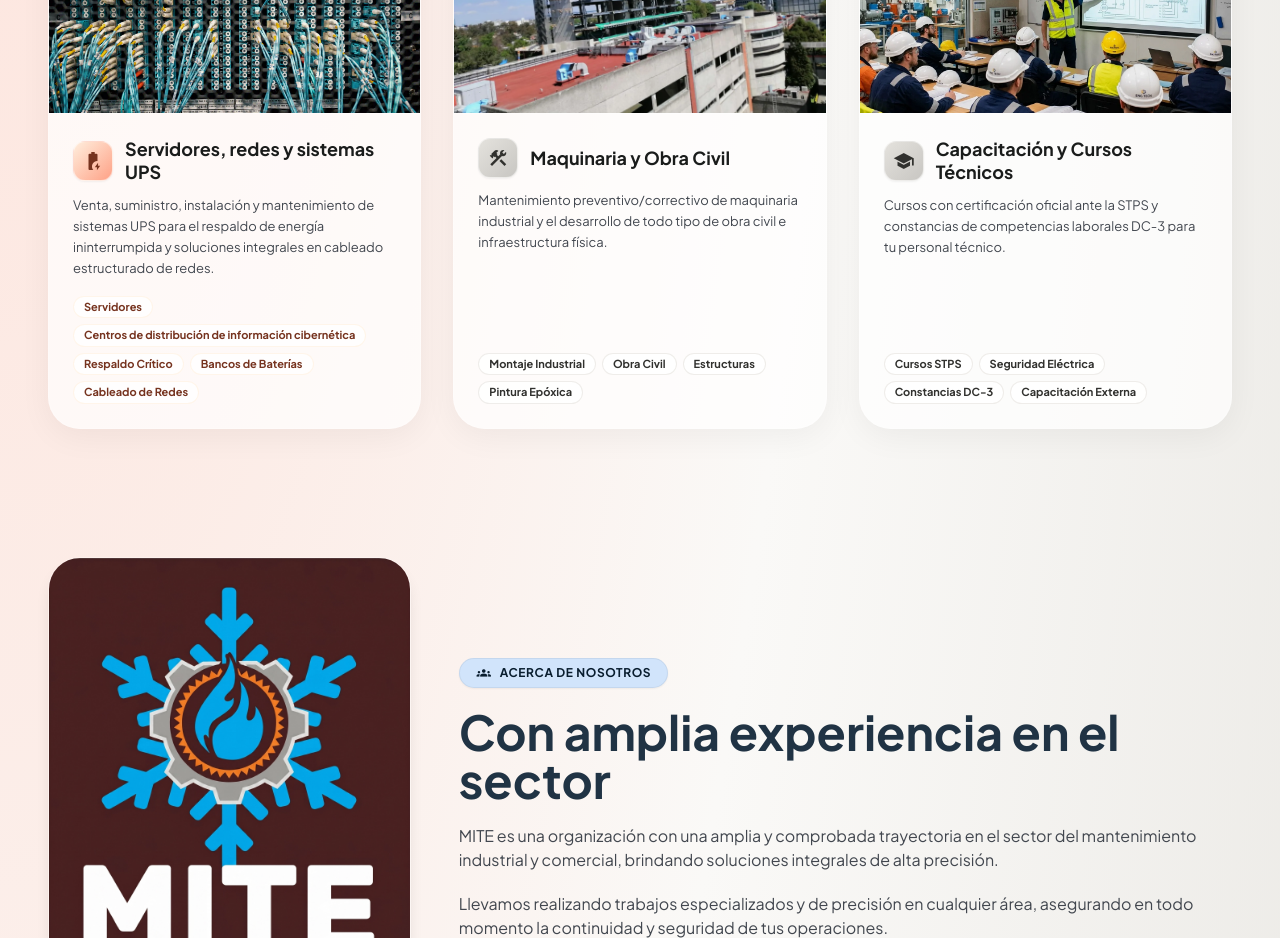
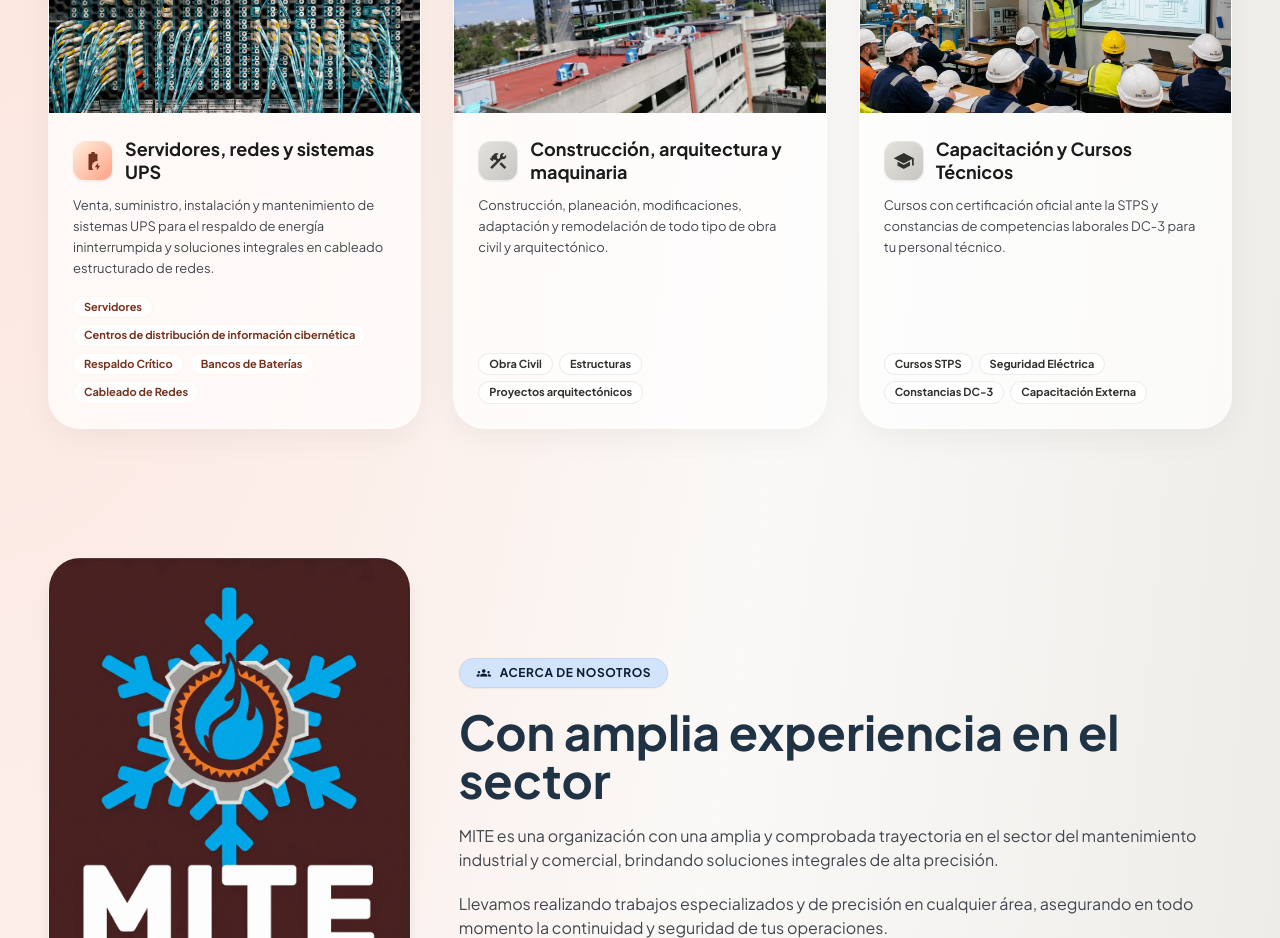
Before and after one commit to irvingm45/mite-page, a React (Vite) app: page / in a window 1280 px wide. Shown: the part 1700-2638 px from the top of the page. Built offline with nearby package versions, Linux system fonts and the light colour scheme.

Commit message:
fix: modificacion de la tarjeta de obra civil

```diff
--- a/src/App.tsx
+++ b/src/App.tsx
@@ -411,14 +411,14 @@ export default function App() {
                     <div className="w-10 h-10 bg-gradient-to-br from-[#e4e2dd] to-[#c8c6c2] rounded-xl flex items-center justify-center text-[#31312e] border border-white/50 shadow-sm shrink-0">
                       <span className="material-symbols-outlined text-[22px] icon-fill">construction</span>
                     </div>
-                    <h3 className="font-headline-sm text-[16px] md:text-[18px] text-on-surface font-bold leading-tight">Maquinaria y Obra Civil</h3>
+                    <h3 className="font-headline-sm text-[16px] md:text-[18px] text-on-surface font-bold leading-tight">Construcción, arquitectura y maquinaria</h3>
                   </div>
                   <p className="font-body-sm text-[12px] md:text-[13px] text-on-surface-variant leading-relaxed mb-4">
-                    Mantenimiento preventivo/correctivo de maquinaria industrial y el desarrollo de todo tipo de obra civil e infraestructura física.
+                    Construcción, planeación, modificaciones, adaptación y remodelación de todo tipo de obra civil y arquitectónico.
                   </p>
                 </div>
                 <div className="flex flex-wrap gap-1.5 mt-auto">
-                  {["Montaje Industrial", "Obra Civil", "Estructuras", "Pintura Epóxica"].map((tag) => (
+                  {["Obra Civil", "Estructuras", "Proyectos arquitectónicos"].map((tag) => (
                     <span key={tag} className="bg-white/80 text-[#31312e] text-[10px] md:text-[11px] font-bold px-2.5 py-0.5 rounded-full border border-[#e4e2dd]/60 shadow-xs">
                       {tag}
                     </span>
```
